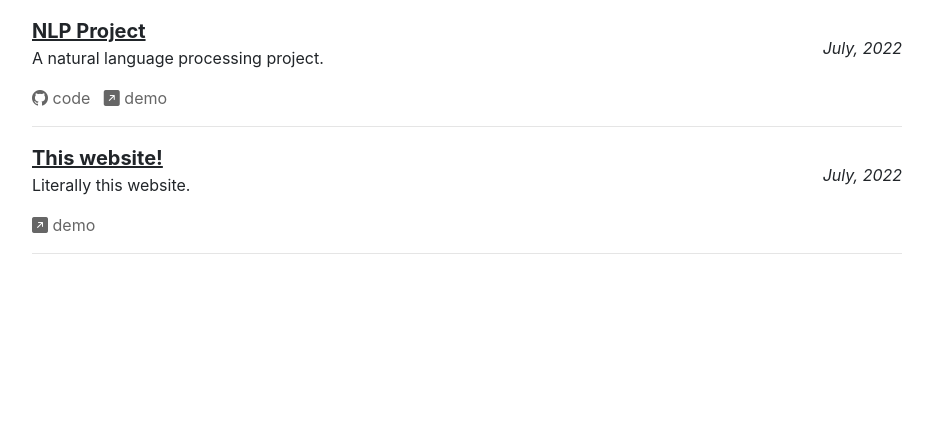
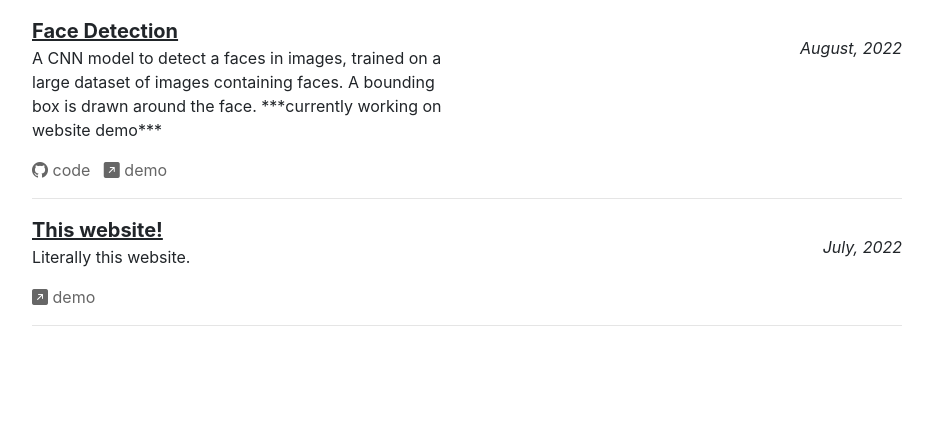
Before and after one commit to rcgreen99/website, a FastAPI app: page /work in a window 1280 px wide; the page is wider, and only the part inside the window is pictured. Shown: the part 107-532 px from the top of that part, without its empty margins (173-1106 px from the left). Run offline with FastAPI, Linux system fonts and the light colour scheme.

Commit message:
add face detection to work

```diff
--- a/templates/work.html
+++ b/templates/work.html
@@ -44,10 +44,12 @@
 
                         <div class="col-md-6">
                             <a href="#" id="blog-link">
-                                NLP Project
+                                Face Detection
                             </a>
                             <p>
-                                A natural language processing project.
+                                A CNN model to detect a faces in images, trained on a large dataset of images containing faces.
+                                A bounding box is drawn around the face.
+                                ***currently working on website demo***
                             </p>
                             <a class="bi-github" href="#"> code</a>
                             &nbsp;
@@ -55,7 +57,7 @@
                         </div>
                         <div class="col-md-6" id="date" style="text-align: right">
                             <i>
-                                July, 2022
+                                August, 2022
                             </i>
                         </div>
                     </div>   <!-- end of row -->
```
